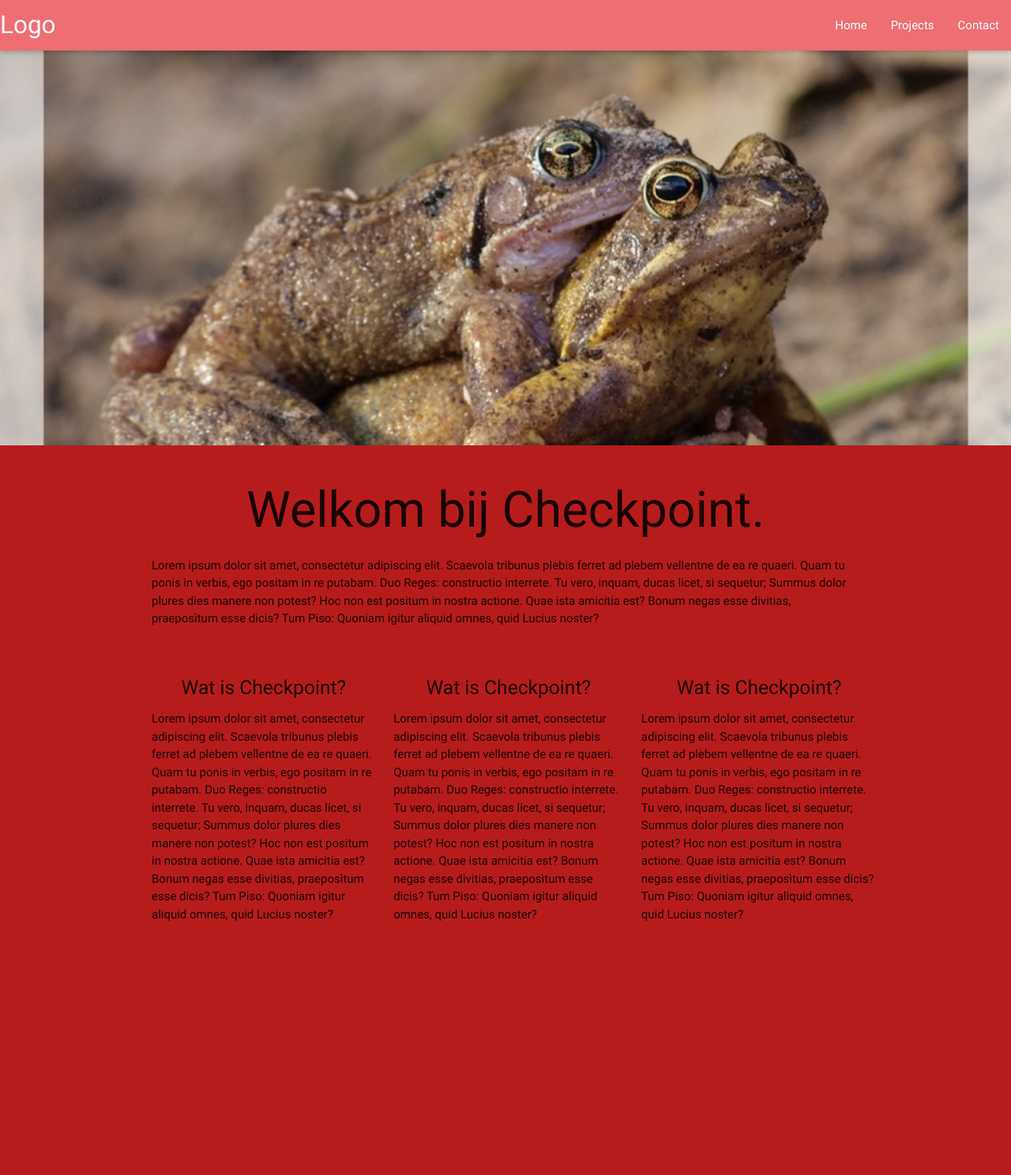
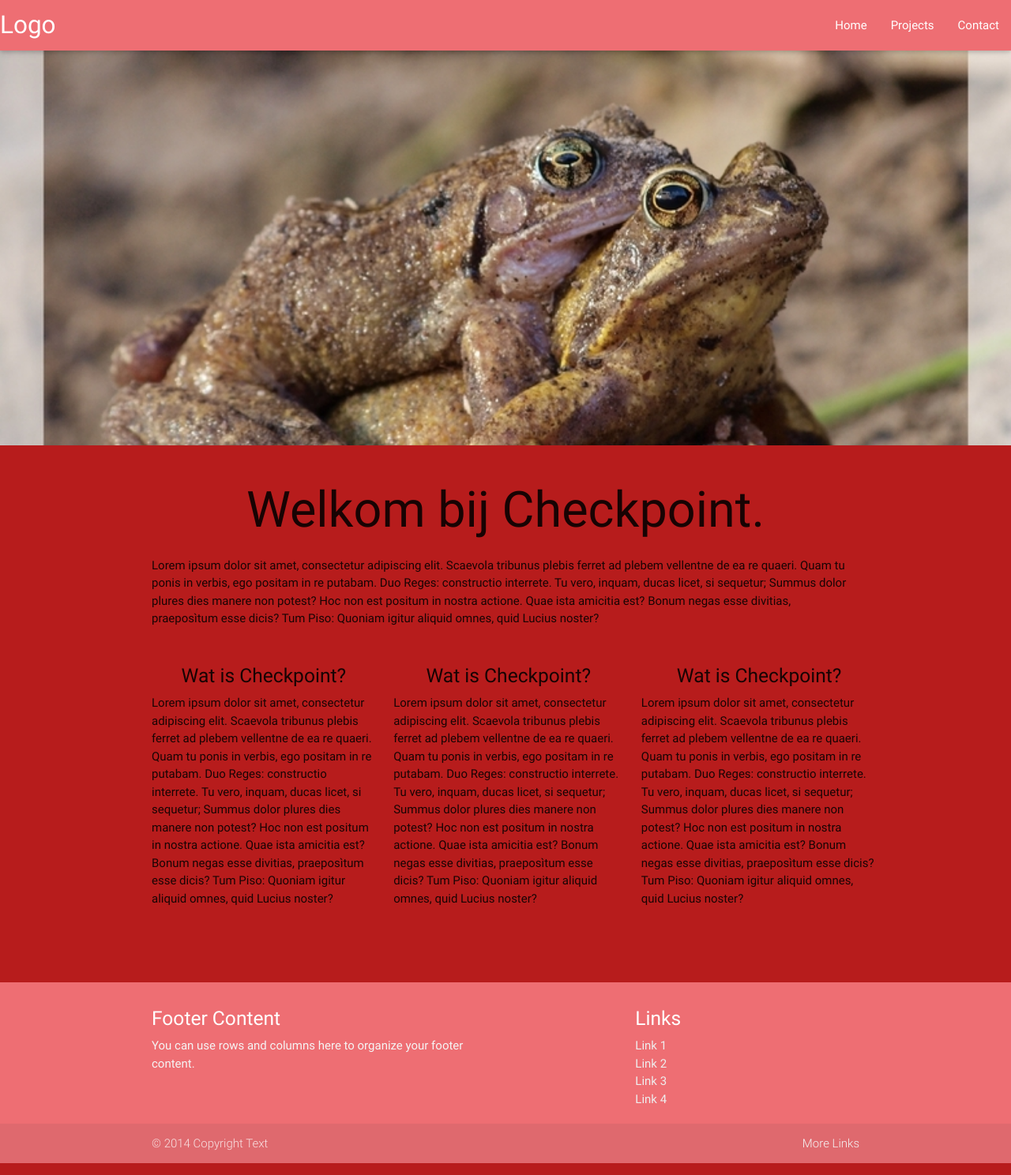
Before and after one commit to stijnana/checkpoint, a PHP site: page / in a window 1280 px wide. Shown: the whole page at 79% size. Before the commit the page ends 1166 px from the top, so only its background shows below. Run offline with PHP 8.4, Linux system fonts and the light colour scheme; some libraries are stand-ins or nearby versions.

Commit message:
shut yer mouf

```diff
--- a/css/style.css
+++ b/css/style.css
@@ -1,4 +1,13 @@
+*{
+  margin: 0;
+}
 
-#main_navbar {
-  background-color: transparent;
-}
+body {
+    display: flex;
+    min-height: 100vh;
+    flex-direction: column;
+  }
+
+  main {
+    flex: 1 0 auto;
+  }
--- a/index.php
+++ b/index.php
@@ -3,6 +3,7 @@
 <?php
 
 include('views/header.html');
+
 
 
 $page = (empty($_GET['page']))?'' : $_GET['page'];
@@ -25,10 +26,8 @@ switch($page) {
 
 }
 
-//include "views/footer.php";
 
-
-
+include('views/footer.html');
 
 
 ?>
--- /dev/null
+++ b/views/footer.html
@@ -0,0 +1,25 @@
+<footer class="page-footer">
+    <div class="container">
+        <div class="row">
+            <div class="col l6 s12">
+                <h5 class="white-text">Footer Content</h5>
+                <p class="grey-text text-lighten-4">You can use rows and columns here to organize your footer content.</p>
+            </div>
+            <div class="col l4 offset-l2 s12">
+                <h5 class="white-text">Links</h5>
+                <ul>
+                    <li><a class="grey-text text-lighten-3" href="#!">Link 1</a></li>
+                    <li><a class="grey-text text-lighten-3" href="#!">Link 2</a></li>
+                    <li><a class="grey-text text-lighten-3" href="#!">Link 3</a></li>
+                    <li><a class="grey-text text-lighten-3" href="#!">Link 4</a></li>
+                </ul>
+            </div>
+        </div>
+    </div>
+    <div class="footer-copyright">
+        <div class="container">
+            © 2014 Copyright Text
+            <a class="grey-text text-lighten-4 right" href="#!">More Links</a>
+        </div>
+    </div>
+</footer>
--- a/views/header.html
+++ b/views/header.html
@@ -1,8 +1,8 @@
 <head>
     <link href="http://fonts.googleapis.com/icon?family=Material+Icons" rel="stylesheet">
+    <link type="text/css" rel="stylesheet" href="css/style.css" media="screen,projection" />
     <link type="text/css" rel="stylesheet" href="css/materialize.css" media="screen,projection" />
     <link type="text/css" rel="stylesheet" href="css/materialize.min.css" media="screen,projection" />
-    <link type="text/css" rel="stylesheet" href="css/style.css" media="screen,projection" />
     <meta name="viewport" content="width=device-width, initial-scale=1.0" />
     <script type="text/javascript" src="https://code.jquery.com/jquery-2.1.1.min.js"></script>
     <script type="text/javascript" src="js/materialize.min.js"></script>
@@ -15,9 +15,9 @@
         <div class="nav-wrapper">
             <a href="#" class="brand-logo">Logo</a>
             <ul id="nav-mobile" class="right hide-on-med-and-down">
-                <li><a href="home.html">Home</a></li>
-                <li><a href="projects.html">Projects</a></li>
-                <li><a href="contact.html">Contact</a></li>
+                <li><a href="home">Home</a></li>
+                <li><a href="projects">Projects</a></li>
+                <li><a href="contact">Contact</a></li>
             </ul>
         </div>
     </nav>
```
